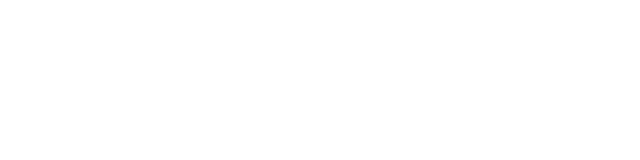
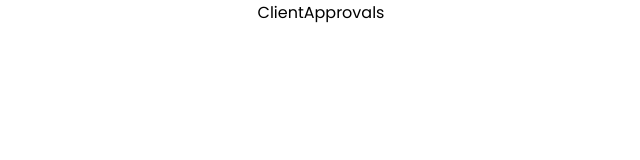
Before and after one commit to david-commit/hrm, a React (Create React App) app: page /client/approvals in a window 1280 px wide. Before the commit this address had no page. Shown: the top 160 px of the page, without its empty margins (319-959 px from the left). Built offline with nearby package versions, Linux system fonts and the light colour scheme.

Commit message:
Added a Client Approval component

```diff
--- a/src/App.js
+++ b/src/App.js
@@ -19,6 +19,7 @@
 import { MemberDetail } from "./Pages/department/members/detail";
 import DepartmentApps from "./Pages/department/apps/app";
 import DepartmentProfile from "./Pages/department/profile/profile";
+import ClientApprovals from './Pages/client/ClientApprovals/ClientApprovals'
 
 function App() {
   let employerId = localStorage.getItem("employerId");
@@ -43,6 +44,7 @@
           <Route path="profile" element={<ClientProfile />} />
           <Route path="messages" element={<Messages />} />
           <Route path="notifications" element={<Notifications />} />
+          <Route path="approvals" element={<ClientApprovals />} />
         </Route>
 
         <Route path="/department">
--- /dev/null
+++ b/src/Pages/client/ClientApprovals/ClientApprovals.js
@@ -0,0 +1,10 @@
+import React from 'react'
+import './ClientApprovals.css';
+
+const ClientApprovals = () => {
+  return (
+    <div>ClientApprovals</div>
+  )
+}
+
+export default ClientApprovals
```
Also changed, not shown: src/Pages/client/ClientApprovals/ClientApprovals.css (added).
